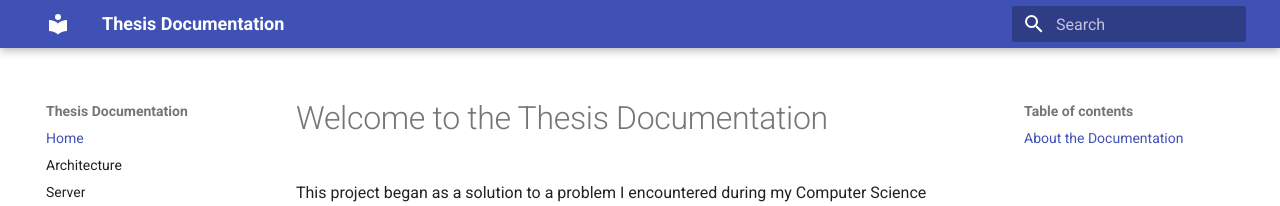
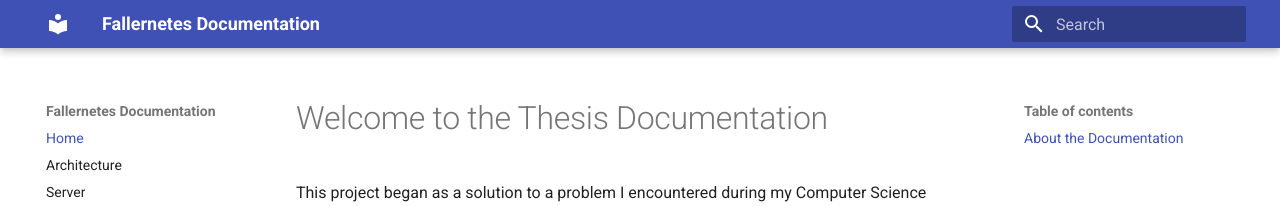
Before and after one commit to MirrorStudios/fallernetes-documentation, an MkDocs documentation site: the page built from docs/index.md, in a window 1280 px wide. Shown: the top 206 px of the page. Built offline with MkDocs 1.6.1 and Material for MkDocs 9.7.7, drawn with Linux system fonts in a browser that asks for light colours.

Commit message:
Documentation changes

```diff
--- a/mkdocs.yml
+++ b/mkdocs.yml
@@ -1,5 +1,5 @@
-site_name: Thesis Documentation
-site_url: https://unfamousthomas.github.io/thesis
+site_name: Fallernetes Documentation
+site_url: https://mirrorstudios.github.io/fallernetes
 theme:
   name: material
   features:
```
